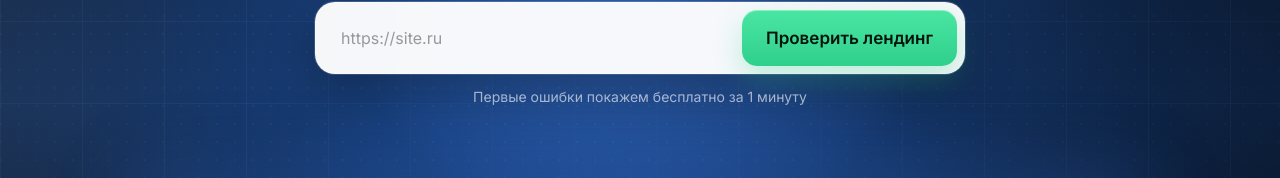
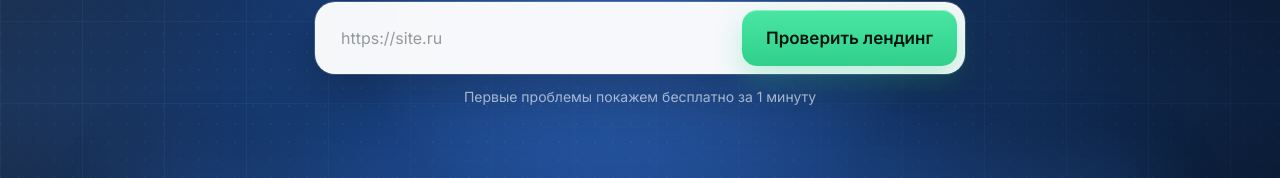
Before and after one commit to arefyevv/leadfix, a Next.js app: page / in a window 1280 px wide. Shown: the part 471-649 px from the top of the page. Built offline with nearby package versions, Linux system fonts and the light colour scheme; no server answers.

Commit message:
Update hero proof copy

```diff
--- a/src/components/HeroSection.tsx
+++ b/src/components/HeroSection.tsx
@@ -47,7 +47,7 @@ export function HeroSection({ url, error, onUrlChange, onSubmit }: HeroSectionPr
             </form>
 
             <div className="hero__proof-row">
-              <p className="hero__proof">Первые ошибки покажем бесплатно за 1 минуту</p>
+              <p className="hero__proof">Первые проблемы покажем бесплатно за 1 минуту</p>
             </div>
             <p className="form-error" aria-live="polite">
               {error}
```
